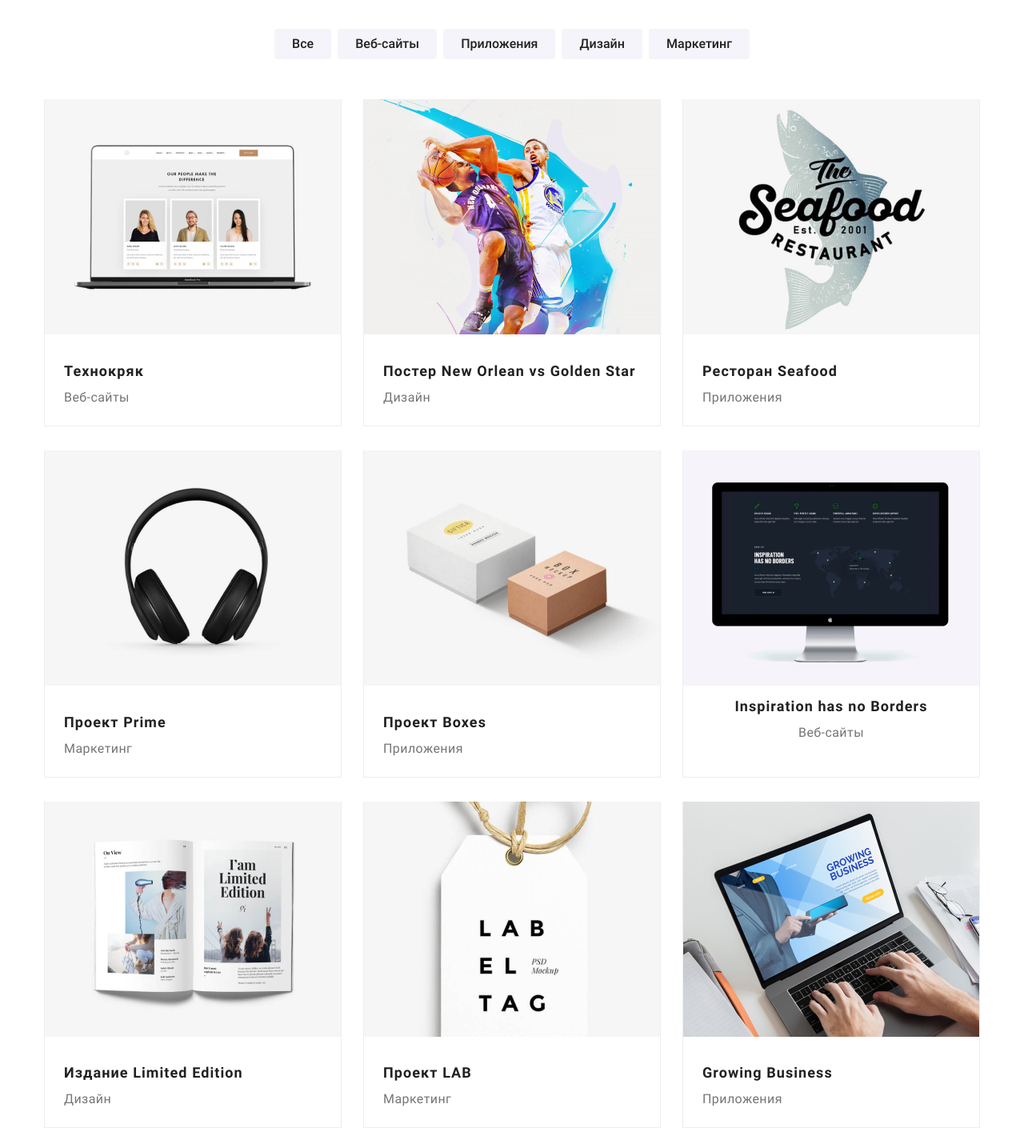
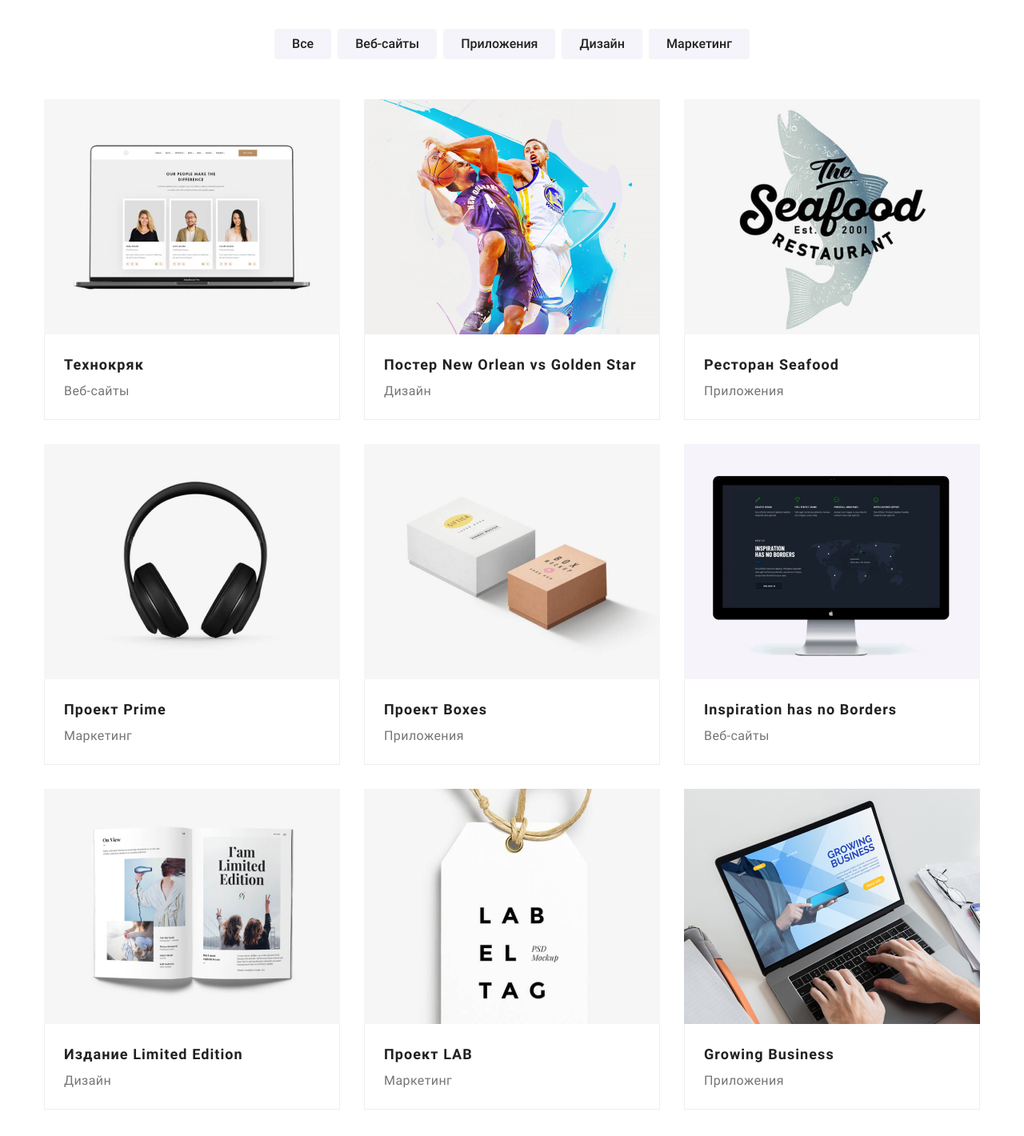
Before and after one commit to AKirsanova/goit-markup-hw-03, a plain HTML site: page portofolio.html in a window 1280 px wide. Shown: the part 140-1560 px from the top of the page at 80% size. Drawn offline with nearby package versions, Linux system fonts and the light colour scheme.

Commit message:
изменения в css
.project-img .item
img

```diff
--- a/css/style.css
+++ b/css/style.css
@@ -125,6 +125,11 @@ li{
 
     color: var(--black);
 }
+
+img {
+    display: block;
+    height: auto;
+    }
 
     /*logo*/
 
@@ -454,16 +459,17 @@ footer{
 }
 
 .project-img .item{
+
+}
+
+.project-content{
+    text-align: left;
+    padding: 20px 24px;
     margin-bottom: 30px;
 
     border-right: 1px solid #EEEEEE;
     border-bottom: 1px solid #EEEEEE;
     border-left: 1px solid #EEEEEE;
-}
-
-.project-content{
-    text-align: left;
-    padding: 20px 24px;
 }
 .project-img .item:nth-child(3n){
     margin-right: 0px;
--- a/portofolio.html
+++ b/portofolio.html
@@ -48,64 +48,82 @@
         <h2 hidden> All Projects</h2>
             <ul class="project-img">
                 <li class="item">
-                    <a href="#"><img src="img/portfolio_img/portfolio-1.jpg" width="370" height="294" alt="Экран компьютера"></a>
+                    <a href="#">
+                        <img src="img/portfolio_img/portfolio-1.jpg" width="370" height="294" alt="Экран компьютера">
                         <div class="project-content">
+                    </a>
                             <h3 class="project-name">Технокряк</h3>
                             <p class="project-class">Веб-сайты</p>
                         </div>
                 </li>
                 <li class="item">
-                    <a href="#"><img src="img/portfolio_img/portfolio-2.jpg" width="370" height="294" alt="Баскетболисты"></a>
+                    <a href="#">
+                        <img src="img/portfolio_img/portfolio-2.jpg" width="370" height="294" alt="Баскетболисты">
                         <div class="project-content">
+                    </a>
                             <h3 class="project-name">Постер New Orlean vs Golden Star</h3>
                             <p class="project-class">Дизайн</p>
                         </div>
                 </li>
                 <li class="item">
-                    <a href="#"><img src="img/portfolio_img/portfolio-3.jpg" width="370" height="294" alt="Лого ресторана"></a>
+                    <a href="#">
+                        <img src="img/portfolio_img/portfolio-3.jpg" width="370" height="294" alt="Лого ресторана">
                         <div class="project-content">
+                    </a>
                             <h3 class="project-name">Ресторан Seafood</h3>
                             <p class="project-class">Приложения</p>
                         </div>
                 </li>
                 <li class="item">
-                    <a href="#"><img src="img/portfolio_img/portfolio-4.jpg" width="370" height="294" alt="Наушники"></a>
+                    <a href="#">
+                        <img src="img/portfolio_img/portfolio-4.jpg" width="370" height="294" alt="Наушники">
                         <div class="project-content">
+                    </a>
                             <h3 class="project-name">Проект Prime</h3>
                             <p class="project-class">Маркетинг</p>
                     </div>
                 </li>
                 <li class="item">
-                    <a href="#"><img src="img/portfolio_img/portfolio-5.jpg" width="370" height="294" alt="Коробки"></a>
+                    <a href="#">
+                        <img src="img/portfolio_img/portfolio-5.jpg" width="370" height="294" alt="Коробки">
                         <div class="project-content">
+                    </a>
                             <h3 class="project-name">Проект Boxes</h3>
                             <p class="project-class">Приложения</p>
                         </div>
                 </li>
                 <li class="item">
-                    <a href="#"><img src="img/portfolio_img/portfolio-6.jpg" width="370" height="294" alt="Экран монитора"></a>
-                    <div class="project-contant">
+                    <a href="#">
+                        <img src="img/portfolio_img/portfolio-6.jpg" width="370" height="294" alt="Экран монитора">
+                        <div class="project-content">
+                     </a>
                             <h3 class="project-name">Inspiration has no Borders</h3>
                             <p class="project-class">Веб-сайты</p>
                         </div>
                 </li>
                 <li class="item">
-                    <a href="#"><img src="img/portfolio_img/portfolio-7.jpg" width="370" height="294"  alt="Газета"></a>
+                    <a href="#">
+                        <img src="img/portfolio_img/portfolio-7.jpg" width="370" height="294"  alt="Газета">
                         <div class="project-content">
+                    </a>
                             <h3 class="project-name">Издание Limited Edition</h3>
                             <p class="project-class">Дизайн</p>
                         </div>
                 </li>
                 <li class="item">
-                <a href="#"><img src="img/portfolio_img/portfolio-8.jpg" width="370" height="294" alt="Этикетка"></a>
+                    <a href="#">
+                        <img src="img/portfolio_img/portfolio-8.jpg" width="370" height="294" alt="Этикетка">
                         <div class="project-content">
+                    </a>
                             <h3 class="project-name">Проект LAB</h3>
                             <p class="project-class">Маркетинг</p>
                         </div>
                 </li>
                 <li class="item">
-                    <a href="#"><img src="img/portfolio_img/portfolio-9.jpg" alt="Ноутбук"></a>
+                        <a href="#">
+                            <img src="img/portfolio_img/portfolio-9.jpg" alt="Ноутбук">
                             <div class="project-content">
+                        </a>
                                 <h3 class="project-name">Growing Business</h3>
                                 <p class="project-class">Приложения</p>
                             </div>
```
Also changed, not shown: index.html (+2 -0 lines). Lines whose indentation alone changed are shown as unchanged.
